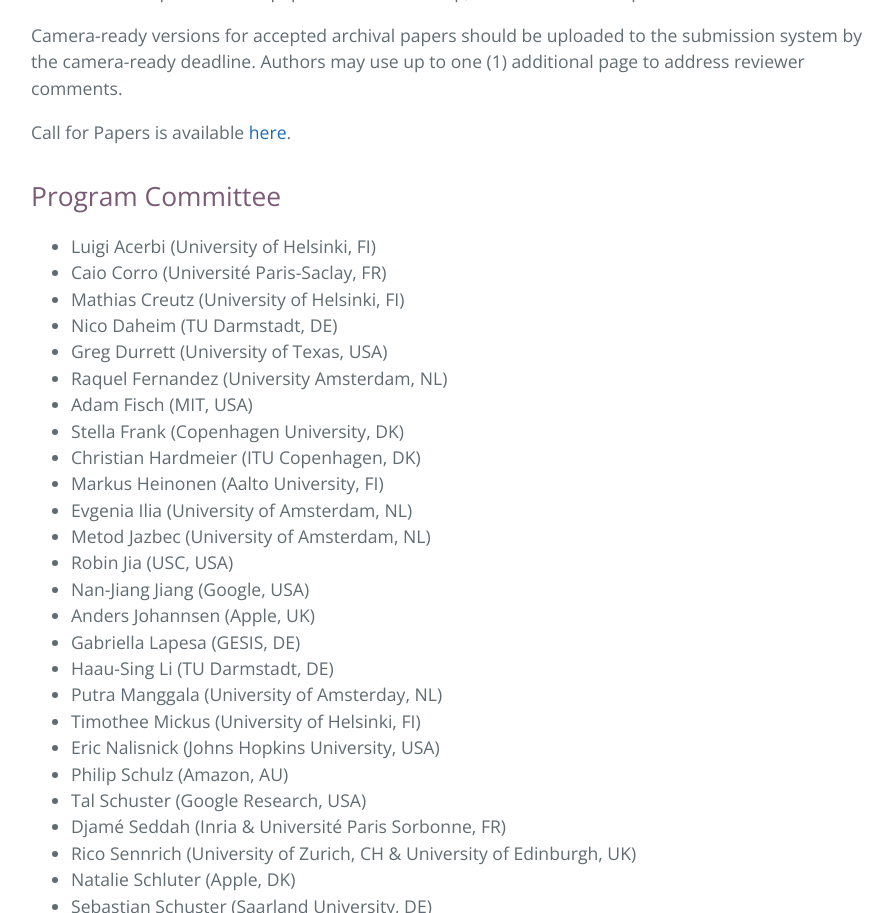
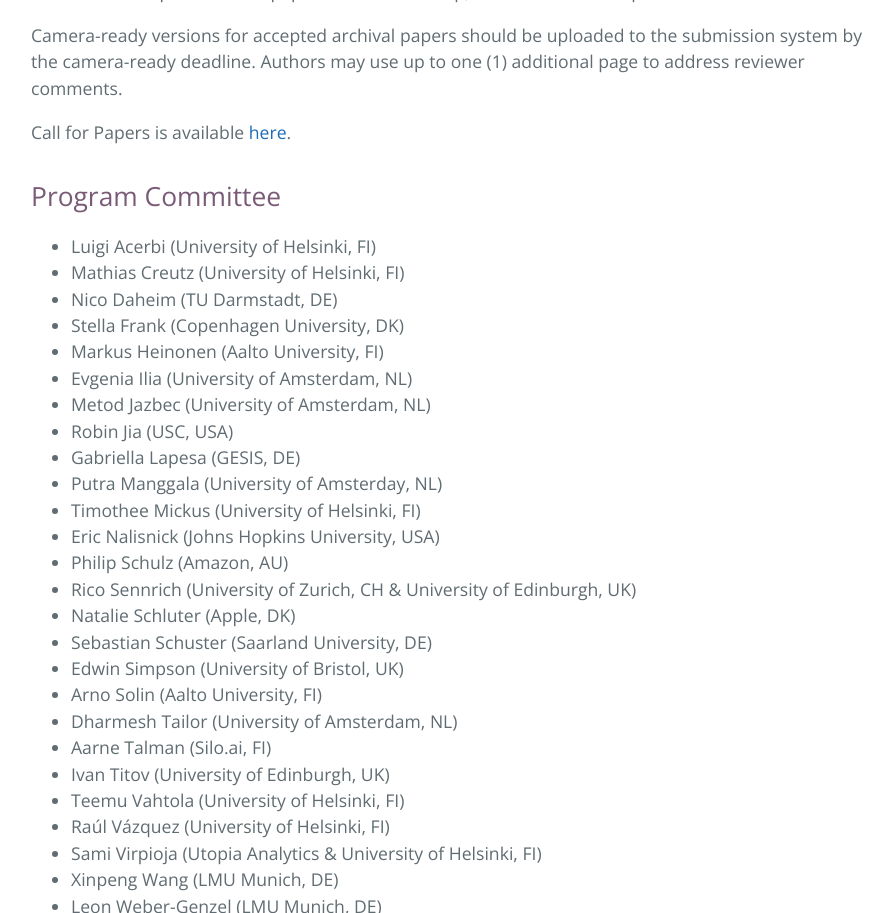
Before and after one commit to uncertainlp/uncertainlp.github.io, a Jekyll site: the page built from index.md, in a window 1280 px wide and 1400 px high, scrolled down 4501 px, cut to the strip 0-913 px from the top of the window. Shown: the whole strip, without its empty margins (193-1086 px from the left). Built offline with Jekyll 4.4.1, drawn with Linux system fonts in a browser that asks for light colours; the repository's description, which GitHub fills in, is left out; some of the changed text lies outside the part shown.

Commit message:
removed unconfirmed reviewers

```diff
--- a/index.md
+++ b/index.md
@@ -93,45 +93,45 @@
 
 ## Program Committee
 - Luigi Acerbi (University of Helsinki, FI)
-- Caio Corro (Université Paris-Saclay, FR)
+<!-- - Caio Corro (Université Paris-Saclay, FR) -->
 - Mathias Creutz (University of Helsinki, FI)
 - Nico Daheim (TU Darmstadt, DE)
-- Greg Durrett (University of Texas, USA)
-- Raquel Fernandez (University Amsterdam, NL)
-- Adam Fisch (MIT, USA)
+<!-- - Greg Durrett (University of Texas, USA) -->
+<!-- - Raquel Fernandez (University Amsterdam, NL) -->
+<!-- - Adam Fisch (MIT, USA) -->
 - Stella Frank (Copenhagen University, DK)
-- Christian Hardmeier (ITU Copenhagen, DK)
+<!-- - Christian Hardmeier (ITU Copenhagen, DK) -->
 - Markus Heinonen (Aalto University, FI)
 - Evgenia Ilia (University of Amsterdam, NL)
 - Metod Jazbec (University of Amsterdam, NL)
 - Robin Jia (USC, USA)
-- Nan-Jiang Jiang (Google, USA)
-- Anders Johannsen (Apple, UK)
+<!-- - Nan-Jiang Jiang (Google, USA) -->
+<!-- - Anders Johannsen (Apple, UK) -->
 - Gabriella Lapesa (GESIS, DE)
-- Haau-Sing Li (TU Darmstadt, DE)
+<!-- - Haau-Sing Li (TU Darmstadt, DE) -->
 - Putra Manggala (University of Amsterday, NL)
 - Timothee Mickus (University of Helsinki, FI)
 - Eric Nalisnick (Johns Hopkins University, USA)
 - Philip Schulz (Amazon, AU)
-- Tal Schuster (Google Research, USA)
-- Djamé Seddah (Inria & Université Paris Sorbonne, FR)
+<!-- - Tal Schuster (Google Research, USA) -->
+<!-- - Djamé Seddah (Inria & Université Paris Sorbonne, FR) -->
 - Rico Sennrich (University of Zurich, CH & University of Edinburgh, UK)
 - Natalie Schluter (Apple, DK)
 - Sebastian Schuster (Saarland University, DE)
 - Edwin Simpson (University of Bristol, UK)
-- Anders Søgaard (University of Copenhagen, DK)
+<!-- - Anders Søgaard (University of Copenhagen, DK) -->
 - Arno Solin (Aalto University, FI)
 - Dharmesh Tailor (University of Amsterdam, NL)
 - Aarne Talman (Silo.ai, FI)
 - Ivan Titov (University of Edinburgh, UK)
 - Teemu Vahtola (University of Helsinki, FI)
 - Raúl Vázquez (University of Helsinki, FI)
-- Andreas Vlachos (University of Cambridge)
+<!-- - Andreas Vlachos (University of Cambridge) -->
 - Sami Virpioja (Utopia Analytics & University of Helsinki, FI)
 - Xinpeng Wang (LMU Munich, DE)
 - Leon Weber-Genzel (LMU Munich, DE)
-- Chrysoula Zerva (Instituto de Telecomunicações & Instituto Superior Técnico, PT)
-- Elaine Zosa (Silo.ai, FI)
+<!-- - Chrysoula Zerva (Instituto de Telecomunicações & Instituto Superior Técnico, PT) -->
+<!-- - Elaine Zosa (Silo.ai, FI) -->
 
 <img class="background-image" src="assets/organizers_header.png" alt="Workshop Organizers" style='width: 100%; margin: auto;'/>
 
```
